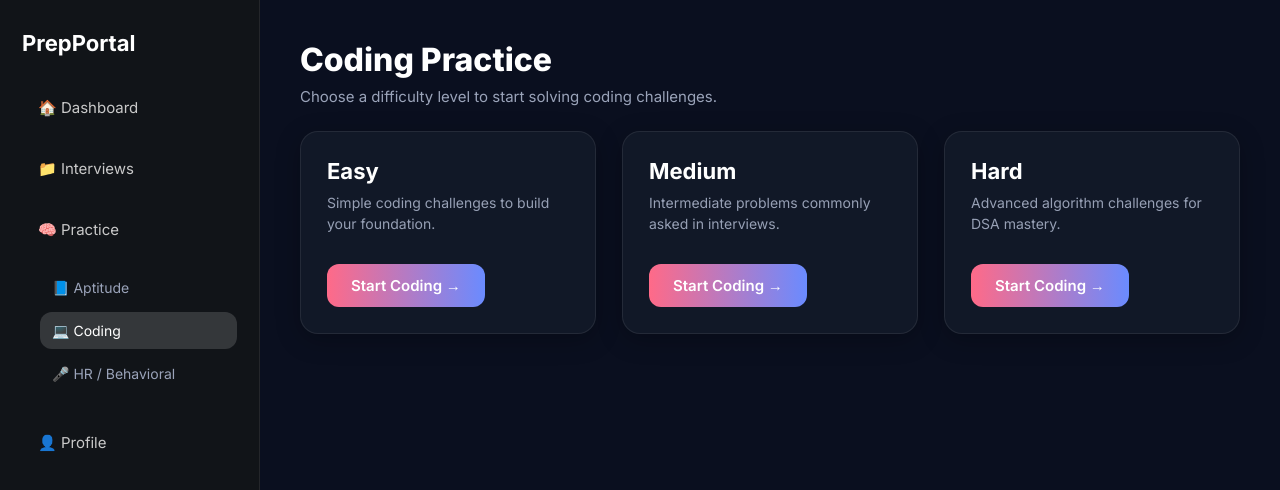
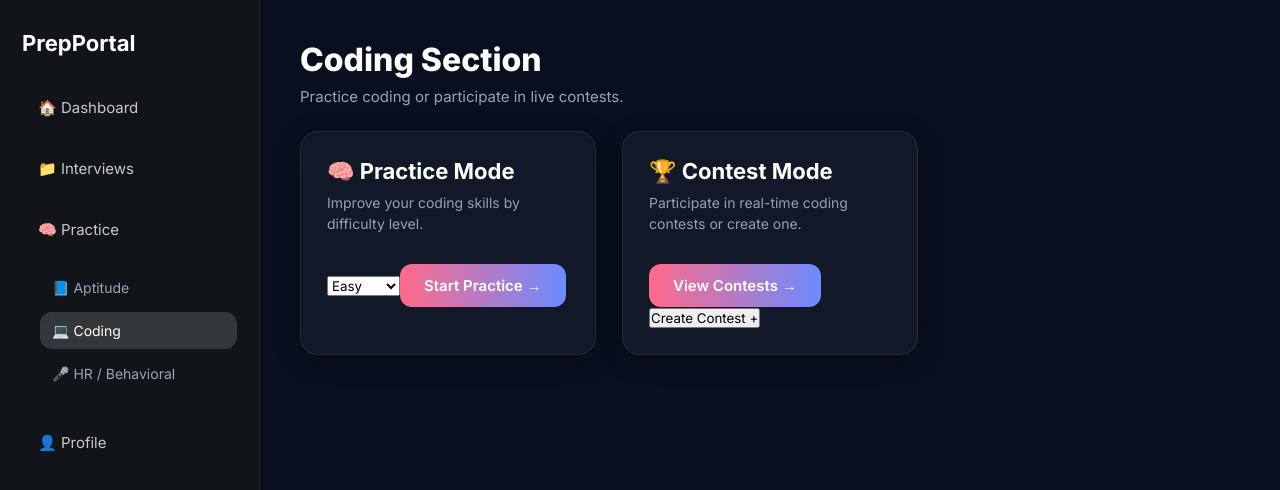
Before and after one commit to VinayWeb-create/placement-prep, a React (Create React App) app in the folder frontend/: page /coding in a window 1280 px wide. Shown: the top 490 px of the page. Built offline with nearby package versions, Linux system fonts and the light colour scheme.

Commit message:
Update Coding.jsx

```diff
--- a/frontend/src/pages/Coding.jsx
+++ b/frontend/src/pages/Coding.jsx
@@ -1,16 +1,17 @@
 import { useNavigate } from "react-router-dom";
+import { useState } from "react";
 
 export default function Coding() {
   const navigate = useNavigate();
+  const [level, setLevel] = useState("easy");
 
   return (
     <>
-      {/* ======== SIDEBAR ======== */}
+      {/* ======== SIDEBAR (unchanged) ======== */}
       <div className="sidebar">
         <h2 className="sidebar-logo">PrepPortal</h2>
 
         <div className="sidebar-section">
-
           <div className="sidebar-item" onClick={() => navigate("/dashboard")}>
             🏠 Dashboard
           </div>
@@ -19,33 +20,14 @@ export default function Coding() {
             📁 Interviews
           </div>
 
-          {/* Practice Main Parent */}
           <div className="sidebar-item" onClick={() => navigate("/practice")}>
-          🧠 Practice
-        </div>
+            🧠 Practice
+          </div>
 
-          {/* Practice Submenu */}
           <div className="submenu">
-            <div
-              className="sidebar-subitem"
-              onClick={() => navigate("/aptitude")}
-            >
-              📘 Aptitude
-            </div>
-
-            <div
-              className="sidebar-subitem active-sub"
-              onClick={() => navigate("/coding")}
-            >
-              💻 Coding
-            </div>
-
-            <div
-              className="sidebar-subitem"
-              onClick={() => navigate("/practice-hr")}
-            >
-              🎤 HR / Behavioral
-            </div>
+            <div className="sidebar-subitem">📘 Aptitude</div>
+            <div className="sidebar-subitem active-sub">💻 Coding</div>
+            <div className="sidebar-subitem">🎤 HR / Behavioral</div>
           </div>
 
           <div className="sidebar-item" onClick={() => navigate("/profile")}>
@@ -56,53 +38,61 @@ export default function Coding() {
 
       {/* ======== MAIN CONTENT ======== */}
       <div className="dashboard-main">
-
-        {/* Page Title */}
-        <h1 className="page-title">Coding Practice</h1>
+        <h1 className="page-title">Coding Section</h1>
         <p className="page-subtitle">
-          Choose a difficulty level to start solving coding challenges.
+          Practice coding or participate in live contests.
         </p>
 
-        {/* ===== Cards Grid ===== */}
         <div className="practice-grid">
 
-          {/* EASY */}
-          <div
-            className="practice-card"
-            onClick={() => navigate("/coding-editor")}
-          >
-            <h2 className="practice-title">Easy</h2>
+          {/* ================= PRACTICE MODE ================= */}
+          <div className="practice-card">
+            <h2 className="practice-title">🧠 Practice Mode</h2>
             <p className="practice-desc">
-              Simple coding challenges to build your foundation.
+              Improve your coding skills by difficulty level.
             </p>
 
-            <button className="practice-btn">Start Coding →</button>
+            {/* Difficulty Selector */}
+            <select
+              className="difficulty-select"
+              value={level}
+              onChange={(e) => setLevel(e.target.value)}
+            >
+              <option value="easy">Easy</option>
+              <option value="medium">Medium</option>
+              <option value="hard">Hard</option>
+            </select>
+
+            <button
+              className="practice-btn"
+              onClick={() => navigate(`/coding-editor?level=${level}`)}
+            >
+              Start Practice →
+            </button>
           </div>
 
-          {/* MEDIUM */}
-          <div
-            className="practice-card"
-            onClick={() => navigate("/coding-editor")}
-          >
-            <h2 className="practice-title">Medium</h2>
+          {/* ================= CONTEST MODE ================= */}
+          <div className="practice-card contest-card">
+            <h2 className="practice-title">🏆 Contest Mode</h2>
             <p className="practice-desc">
-              Intermediate problems commonly asked in interviews.
+              Participate in real-time coding contests or create one.
             </p>
 
-            <button className="practice-btn">Start Coding →</button>
-          </div>
+            <div className="contest-actions">
+              <button
+                className="practice-btn"
+                onClick={() => navigate("/coding-contests")}
+              >
+                View Contests →
+              </button>
 
-          {/* HARD */}
-          <div
-            className="practice-card"
-            onClick={() => navigate("/coding-editor")}
-          >
-            <h2 className="practice-title">Hard</h2>
-            <p className="practice-desc">
-              Advanced algorithm challenges for DSA mastery.
-            </p>
-
-            <button className="practice-btn">Start Coding →</button>
+              <button
+                className="btn-dark"
+                onClick={() => navigate("/admin/create-contest")}
+              >
+                Create Contest +
+              </button>
+            </div>
           </div>
 
         </div>
```
